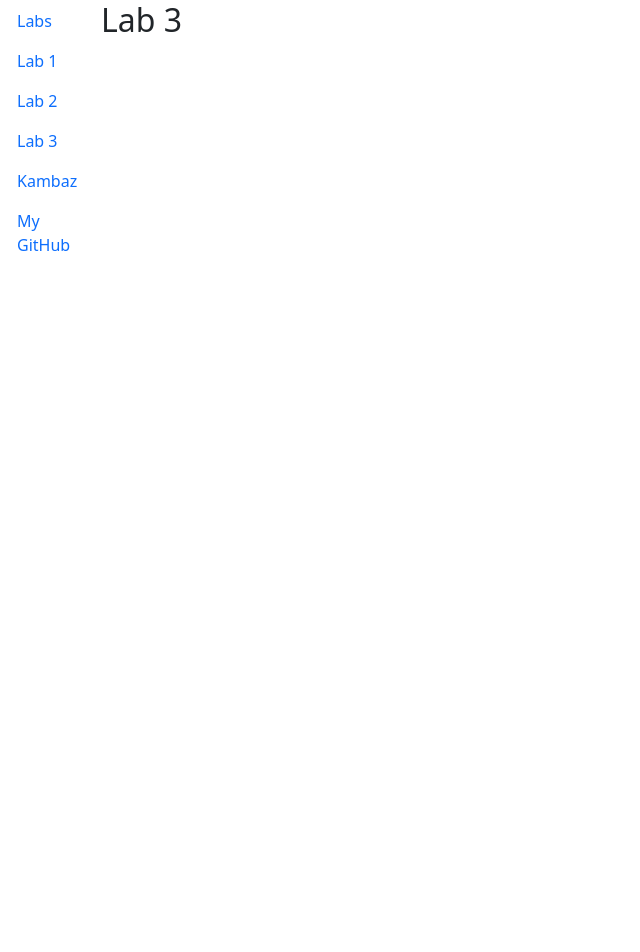
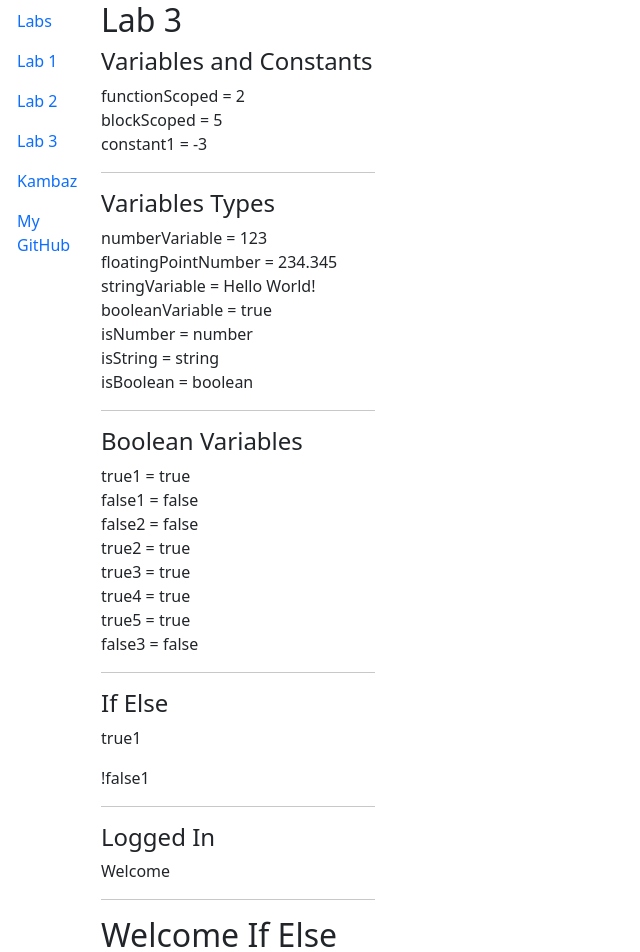
Before and after one commit to wong-anni/kambaz-next-js, a Next.js app: page /labs/lab3 in a window 1280 px wide. Shown: the top 952 px of the page, without its empty margins (0-640 px from the left). Before the commit the page ends 800 px from the top, so only its background shows below. Built offline with nearby package versions, Linux system fonts and the light colour scheme.

Commit message:
intro to javascript done

```diff
--- /dev/null
+++ b/app/labs/lab3/BooleanVariables.tsx
@@ -0,0 +1,22 @@
+export default function BooleanVariables() {
+    const numberVariable = 123, floatingPointNumber: number = 234.345;
+    const true1 = true, false1 = false;
+    const false2 = true1 && false1;
+    const true2 = true1 || false1;
+    const true3 = !false2;
+    const true4 = numberVariable === 123; // always use === not ==
+    const true5 = floatingPointNumber !== 321.432;
+    const false3 = numberVariable < 100;
+    return (
+        <div id="wd-boolean-variables">
+            <h4>Boolean Variables</h4>
+            true1 = {true1 + ""} <br />
+            false1 = {false1 + ""} <br />
+            false2 = {false2 + ""} <br />
+            true2 = {true2 + ""} <br />
+            true3 = {true3 + ""} <br />
+            true4 = {true4 + ""} <br />
+            true5 = {true5 + ""} <br />
+            false3 = {false3 + ""} <hr />
+        </div>
+);}
--- /dev/null
+++ b/app/labs/lab3/ConditionalOutputIfElse.tsx
@@ -0,0 +1,7 @@
+export default function ConditionalOutputIfElse() {
+    const loggedIn = true;
+    if (loggedIn) {
+        return <h2 id="wd-conditional-output-if-else-welcome">Welcome If Else</h2>;
+    } else {
+        return (<h2 id="wd-conditional-output-if-else-login">Please login If Else</h2>);
+}}
--- /dev/null
+++ b/app/labs/lab3/ConditionalOutputInline.tsx
@@ -0,0 +1,8 @@
+export default function ConditionalOutputInline() {
+    const loggedIn = false;
+    return (
+        <div id="wd-conditional-output-inline">
+            {loggedIn && <h2>Welcome Inline</h2>}
+            {!loggedIn && <h2>Please login Inline</h2>}
+        </div>
+);}
--- /dev/null
+++ b/app/labs/lab3/IfElse.tsx
@@ -0,0 +1,9 @@
+export default function IfElse() {
+    const true1 = true, false1 = false;
+    return (
+        <div id="wd-if-else">
+            <h4>If Else</h4>
+            { true1 && <p>true1</p> }
+            { !false1 ? <p>!false1</p> : <p>false1</p> } <hr/>
+        </div>
+);}
--- /dev/null
+++ b/app/labs/lab3/TernaryOperator.tsx
@@ -0,0 +1,8 @@
+export default function TernaryOperator() {
+    const loggedIn = true;
+    return(
+    <div id="wd-ternary-operator">
+        <h4>Logged In</h4>
+        { loggedIn ? <p>Welcome</p> : <p>Please login</p> } <hr/>
+    </div>
+);}
--- /dev/null
+++ b/app/labs/lab3/VariableTypes.tsx
@@ -0,0 +1,20 @@
+export default function VariableTypes() {
+    const numberVariable = 123;
+    const floatingPointNumber = 234.345;
+    const stringVariable = 'Hello World!';
+    const booleanVariable = true;
+    const isNumber = typeof numberVariable;
+    const isString = typeof stringVariable;
+    const isBoolean = typeof booleanVariable;
+    return(
+        <div id="wd-variable-types">
+            <h4>Variables Types</h4>
+            numberVariable = { numberVariable }<br/>
+            floatingPointNumber = { floatingPointNumber }<br/>
+            stringVariable = { stringVariable }<br/>
+            booleanVariable = { booleanVariable + "" }<br/>
+            isNumber = { isNumber }<br/>
+            isString = { isString }<br/>
+            isBoolean = { isBoolean }<hr/>
+        </div>
+);}
--- /dev/null
+++ b/app/labs/lab3/VariablesAndConstants.tsx
@@ -0,0 +1,12 @@
+export default function VariablesAndConstants() {
+  const functionScoped = 2;
+  const blockScoped = 5;
+  const constant1 = functionScoped - blockScoped;
+  return(
+    <div id="wd-variables-and-constants">
+    <h4>Variables and Constants</h4>
+        functionScoped = { functionScoped }<br/>
+        blockScoped = { blockScoped }<br/>
+        constant1 = { constant1 }<hr/>
+    </div>
+);}
--- a/app/labs/lab3/page.tsx
+++ b/app/labs/lab3/page.tsx
@@ -1,6 +1,21 @@
+import VariablesAndConstants from "./VariablesAndConstants";
+import VariableTypes from "./VariableTypes";
+import BooleanVariables from "./BooleanVariables";
+import IfElse from "./IfElse";
+import TernaryOperator from "./TernaryOperator";
+import ConditionalOutputIfElse from "./ConditionalOutputIfElse";
+import ConditionalOutputInline from "./ConditionalOutputInline";
+
 export default function Lab3() {
   return (
-    <div>
+    <div id="wd-lab3">
       <h2>Lab 3</h2>
+        <VariablesAndConstants/>
+        <VariableTypes />
+        <BooleanVariables />
+        <IfElse />
+        <TernaryOperator />
+        <ConditionalOutputIfElse />
+        <ConditionalOutputInline />
     </div>
 );}
```
